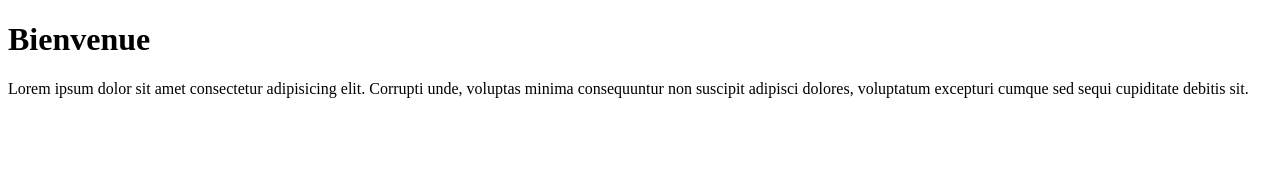
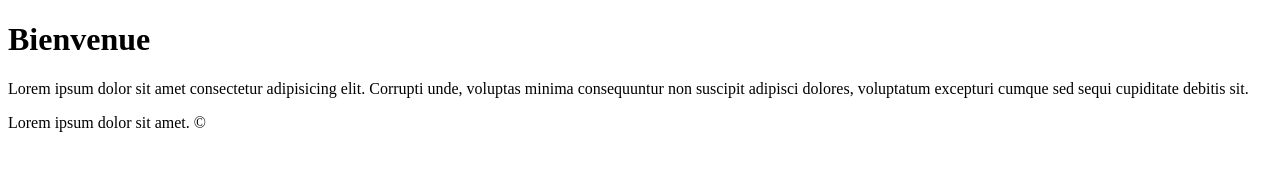
Before and after one commit to njmomasso/EDW5-projet1, a plain HTML site: page index.html in a window 1280 px wide. Drawn offline with Linux system fonts and the light colour scheme.

Commit message:
Ajout du footer et du symbole Copyright

```diff
--- a/index.html
+++ b/index.html
@@ -9,5 +9,8 @@
 <body>
     <h1>Bienvenue</h1>
     <p>Lorem ipsum dolor sit amet consectetur adipisicing elit. Corrupti unde, voluptas minima consequuntur non suscipit adipisci dolores, voluptatum excepturi cumque sed sequi cupiditate debitis sit.</p>
+        <footer>
+        <p class="copyright">Lorem ipsum dolor sit amet. &copy;</p>
+    </footer>
 </body>
 </html>
```
